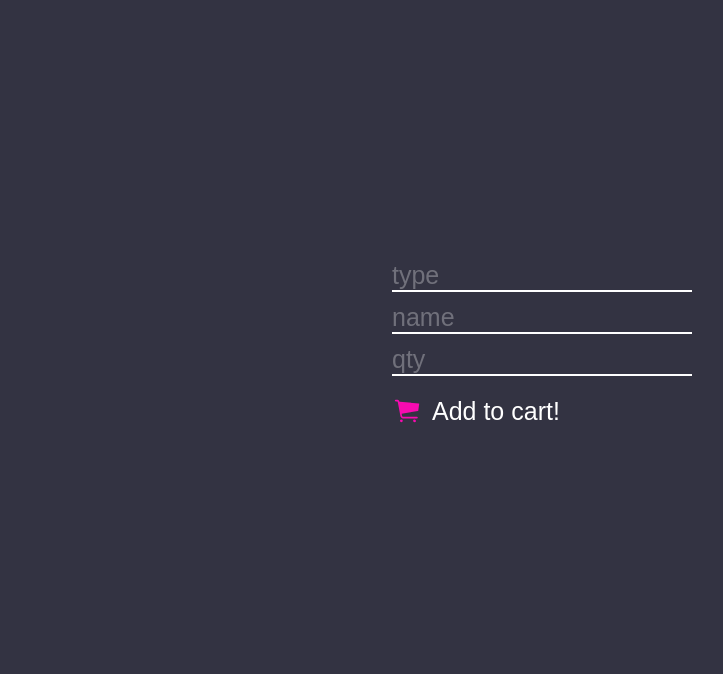
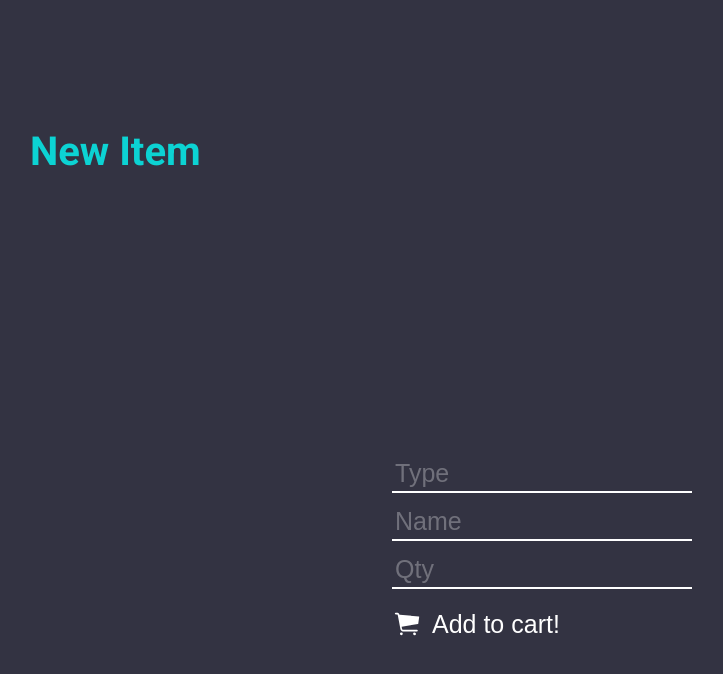
Before and after one commit to ralvust/mylist, a React (Create React App) app in the folder frontend/: page /list/1/new-item in a window 1280 px wide. Shown: the top 674 px of the page, without its empty margins (98-821 px from the left). Built offline with nearby package versions, Linux system fonts and the light colour scheme; the HTML template or start-up script is replaced by a standard one.

Commit message:
Removed store/reducer

```diff
--- a/frontend/src/App.js
+++ b/frontend/src/App.js
@@ -1,15 +1,11 @@
 import React from 'react';
 import Routes from './routes';
-
-import Store from './store/Store'
 
 import './global.css';
 
 function App() {
   return (
-    <Store>
-      <Routes />
-    </Store>
+    <Routes />
   );
 }
 
--- a/frontend/src/pages/Home/styles.css
+++ b/frontend/src/pages/Home/styles.css
@@ -6,6 +6,7 @@
   margin-bottom: 20px;
   margin-top: 20px;
 
+  font-size: 21px;
   color: #0cd3d3;
 }
 
--- a/frontend/src/pages/NewItem/index.js
+++ b/frontend/src/pages/NewItem/index.js
@@ -29,29 +29,32 @@ const NewItem = props => {
   };
 
   return (
+    <div className="new-item-container">
+      <h1>New Item</h1>
       <section className="form-container">
         <form onSubmit={handleSubmit}>
           <input
             type="text"
-          placeholder="type"
+            placeholder="Type"
             value={type}
             onChange={e => setType(e.target.value)}
           />
           <input
             type="text"
-          placeholder="name"
+            placeholder="Name"
             value={name}
             onChange={e => setName(e.target.value)}
           />
           <input
             type="text"
-          placeholder="qty"
+            placeholder="Qty"
             value={qty}
             onChange={e => setQty(e.target.value)}
           />
           <button type="submit"><IoIosCart /> Add to cart!</button>
         </form>
       </section>
+    </div>
   )
 };
 
--- a/frontend/src/pages/NewItem/styles.css
+++ b/frontend/src/pages/NewItem/styles.css
@@ -1,3 +1,12 @@
+.new-item-container {
+  margin: 10%
+}
+
+.new-item-container h1 {
+  margin-bottom: 20px;
+  margin-top: 20px;
+}
+
 .form-container {
   height: 100vh;
   width: 100%;
@@ -14,6 +23,7 @@
 
 .form-container form input {
   margin-top: 10px;
+  padding: 3px;
 }
 
 .form-container form button {
@@ -23,4 +33,5 @@
 
 .form-container form button svg {
   margin-right: 10px;
+  color: white;
 }
--- a/frontend/src/reducers/Reducer.js
+++ /dev/null
@@ -1,19 +0,0 @@
-const Reducer = (state, action) => {
-  switch (action.type) {
-    case 'SET_TRACK_METADATA':
-      return {
-        ...state,
-        trackName: action.payload.name,
-        duration: Math.floor(action.payload.duration)
-      };
-    case 'SET_ERROR':
-      return {
-        ...state,
-        error: action.payload
-      };
-    default:
-      return state;
-  }
-};
-
-export default Reducer;
--- a/frontend/src/store/Store.js
+++ /dev/null
@@ -1,18 +0,0 @@
-import React, { createContext, useReducer } from 'react';
-import Reducer from '../reducers/Reducer';
-
-const initialState = {
-
-};
-
-const Store = ({children}) => {
-  const [state, dispatch] = useReducer(Reducer, initialState);
-  return (
-    <Context.Provider value={[state, dispatch]}>
-      {children}
-    </Context.Provider>
-  )
-};
-
-export const Context = createContext(initialState);
-export default Store;
```
Lines whose indentation alone changed are shown as unchanged.
